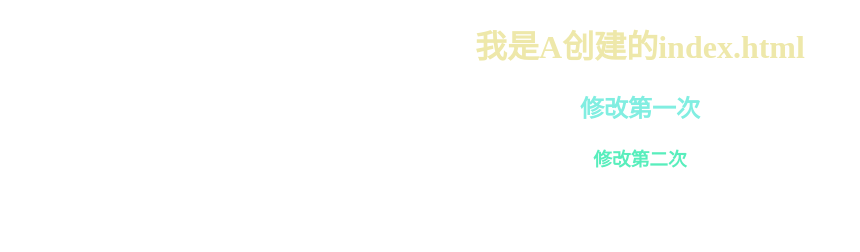
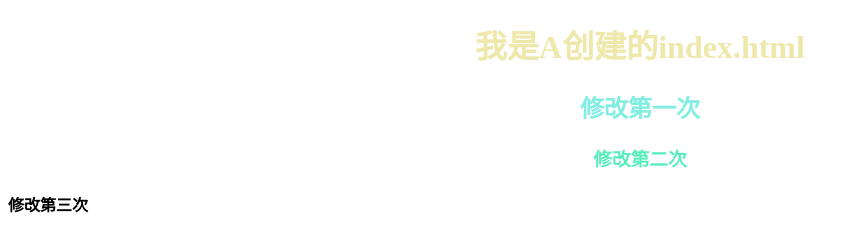
Before and after one commit to A-Zhou19/gitbut-Dome, a plain HTML site: page index.html in a window 1280 px wide. Shown: the whole page, without its empty margins (0-860 px from the left). Drawn offline with Linux system fonts and the light colour scheme.

Commit message:
A第四次提交

```diff
--- a/index.html
+++ b/index.html
@@ -24,6 +24,7 @@
     </h1>
     <h2>修改第一次</h2>
     <h3>修改第二次</h3>
+    <h4>修改第三次</h4>
 
 </body>
 </html>
```
